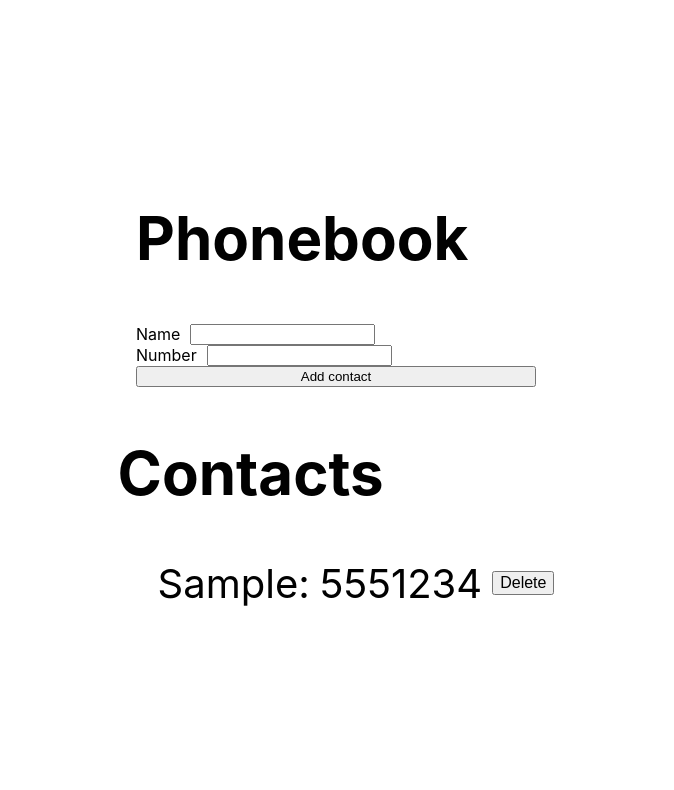
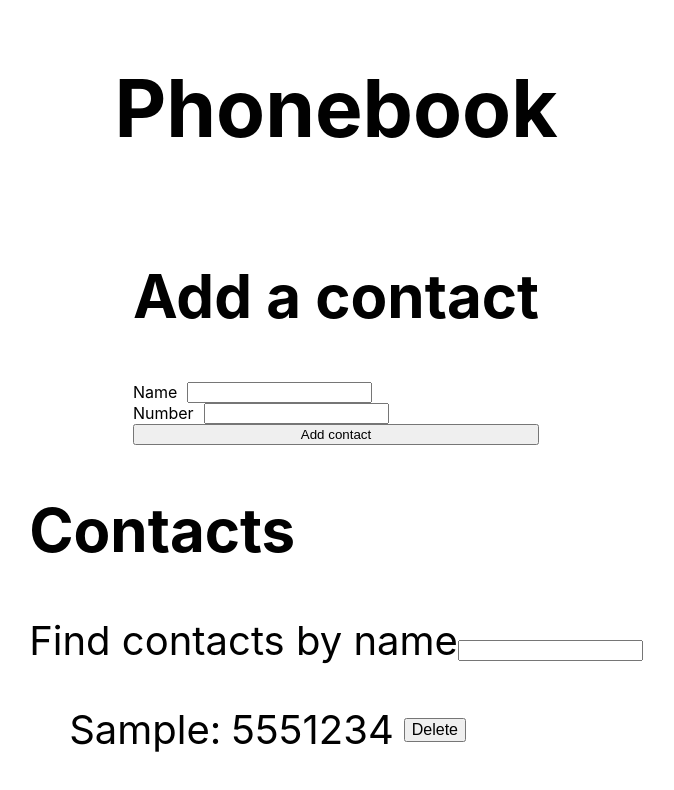
Before and after one commit to sidor91/goit-react-hw-02-phonebook, a React (Create React App) app: page / in a window 1280 px wide. Both pictures are taken after typing "Sample", "5551234" into the empty fields and a click on the button "Add contact". Shown: the top 790 px of the page, without its empty margins (304-978 px from the left). Built offline with nearby package versions, Linux system fonts and the light colour scheme.

Commit message:
tasks 1,2,3,4,6 are done

```diff
--- a/src/components/App.jsx
+++ b/src/components/App.jsx
@@ -1,7 +1,8 @@
 import React from 'react';
 import Section from './Section'
 import Form from './Form';
-import Contacts from './Contacts';
+import ContactList from './ContactList';
+import Filter from './Filter';
 
 class App extends React.Component {
   state = {
@@ -9,18 +10,37 @@ class App extends React.Component {
     filter: '',
   };
 
-  formSubmitHandler = (data) => {
-    this.setState(prevState => { return { contacts: [...prevState.contacts, data] }; })
-  }
+  formSubmitHandler = data => {
+    this.setState(prevState => {
+      return { contacts: [...prevState.contacts, data] };
+    });
+  };
 
-  contactDeleteHandler = (data) => {
+  contactDeleteHandler = data => {
     this.setState(prevState => {
-      return {contacts: prevState.contacts.filter(contact => contact.id !== data)}
-    })
+      return {
+        contacts: prevState.contacts.filter(
+          contact => contact.id !== data.target.id
+        ),
+      };
+    });
+  };
+
+  filterInputHandler = e => {
+    this.setState({ filter: e.target.value });
+  };
+
+  showFilteredContacts = () => {
+    const { contacts, filter } = this.state;
+    const filterToLowerCase = filter.toLowerCase();
+    return contacts.filter(contact =>
+      contact.name.toLowerCase().includes(filterToLowerCase)
+    );
   }
 
   render() {
-    const { contacts } = this.state;
+    const { contacts, filter } = this.state;
+    const filteredContacts = this.showFilteredContacts();
     return (
       <div
         style={{
@@ -33,12 +53,17 @@ class App extends React.Component {
           color: '#010101',
         }}
       >
-        <Section title="Phonebook">
+        <h1>Phonebook</h1>
+        <Section title="Add a contact">
           <Form onSubmit={this.formSubmitHandler} />
         </Section>
         {contacts.length > 0 && (
           <Section title="Contacts">
-            <Contacts data={contacts} onContactDelete={this.contactDeleteHandler} />
+            <Filter value={filter} onChange={this.filterInputHandler} />
+            <ContactList
+              data={filteredContacts}
+              onContactDelete={this.contactDeleteHandler}
+            />
           </Section>
         )}
       </div>
--- /dev/null
+++ b/src/components/Contact/Contact.jsx
@@ -0,0 +1,22 @@
+import {
+  ContactItem,
+  ContactName,
+  ContactNumber,
+  ContactDeleteButton,
+} from './Contact.styled';
+
+const Contact = ({ name, number, id, handleDelete }) =>
+  (<ContactItem>
+    <ContactName>{name}:</ContactName>
+    <ContactNumber>{number}</ContactNumber>
+    <ContactDeleteButton
+      type="button"
+      onClick={handleDelete}
+      id={id}
+    >
+      Delete
+    </ContactDeleteButton>
+  </ContactItem>);
+
+
+export default Contact;
--- a/src/components/Contacts/Contacts.styled.js
+++ b/src/components/Contact/Contact.styled.js
@@ -1,30 +1,24 @@
 import styled from 'styled-components';
 
-
-const ContactList = styled.ul``;
-const Contact = styled.li`
+const ContactItem = styled.li`
   display: flex;
   align-items: center;
 `;
-
 
 const ContactName = styled.span`
   margin-right: 10px;
 `;
 
-
 const ContactNumber = styled.span`
   margin-right: 10px;
 `;
-
 
 const ContactDeleteButton = styled.button`
   font-size: 16px;
 `;
 
 export {
-  ContactList,
-  Contact,
+  ContactItem,
   ContactName,
   ContactNumber,
   ContactDeleteButton,
--- /dev/null
+++ b/src/components/Contact/index.js
@@ -0,0 +1 @@
+export { default } from './Contact';
--- /dev/null
+++ b/src/components/ContactList/ContactList.jsx
@@ -0,0 +1,19 @@
+import React from 'react';
+import { ListOfContacts } from './ContactList.styled';
+import Contact from '../Contact';
+
+const ContactList = ({ data, onContactDelete }) => (
+  <ListOfContacts>
+    {data.map(contact => (
+      <Contact
+        key={contact.id}
+        name={contact.name}
+        number={contact.number}
+        id={contact.id}
+        handleDelete={onContactDelete}
+      />
+    ))}
+  </ListOfContacts>
+);
+
+export default ContactList;
--- /dev/null
+++ b/src/components/ContactList/ContactList.styled.js
@@ -0,0 +1,9 @@
+import styled from 'styled-components';
+
+
+const ListOfContacts = styled.ul``;
+
+
+export {
+  ListOfContacts,
+};
--- /dev/null
+++ b/src/components/ContactList/index.js
@@ -0,0 +1 @@
+export { default } from './ContactList';
--- a/src/components/Contacts/Contacts.jsx
+++ /dev/null
@@ -1,36 +0,0 @@
-import React from 'react';
-import {
-  ContactList,
-  Contact,
-  ContactName,
-  ContactNumber,
-  ContactDeleteButton,
-} from './Contacts.styled';
-
-class Contacts extends React.Component {
-    handleDelete = (e) => {
-        this.props.onContactDelete(e.currentTarget.id);
-    };
-
-  render() {
-    return (
-      <ContactList>
-        {this.props.data.map(contact => (
-          <Contact key={contact.id}>
-            <ContactName>{contact.name}:</ContactName>
-            <ContactNumber>{contact.number}</ContactNumber>
-            <ContactDeleteButton
-              type="button"
-              onClick={this.handleDelete}
-              id={contact.id}
-            >
-              Delete
-            </ContactDeleteButton>
-          </Contact>
-        ))}
-      </ContactList>
-    );
-  }
-}
-
-export default Contacts;
--- a/src/components/Contacts/index.js
+++ /dev/null
@@ -1 +0,0 @@
-export { default } from './Contacts';
--- a/src/components/Filter/Filter.jsx
+++ b/src/components/Filter/Filter.jsx
@@ -0,0 +1,16 @@
+import { FilterLabel, FilterInput } from './Filter.styled';
+
+const Filter = ({ value, onChange }) => {
+   return (
+     <FilterLabel> Find contacts by name
+       <FilterInput
+         type="text"
+         name="filter"
+         onChange={onChange}
+         value={value}
+       />
+     </FilterLabel>
+   );
+}
+
+export default Filter;
--- a/src/components/Filter/Filter.styled.js
+++ b/src/components/Filter/Filter.styled.js
@@ -1,7 +1,6 @@
 import styled from 'styled-components';
 
-const FilterForm = styled.form``;
 const FilterLabel = styled.label``;
 const FilterInput = styled.input``;
 
-export { FilterForm, FilterLabel, FilterInput };
+export { FilterLabel, FilterInput };
--- a/src/components/Form/Form.jsx
+++ b/src/components/Form/Form.jsx
@@ -42,8 +42,11 @@ class Form extends React.Component {
         <Label>
           Number
           <InputField
-            type='tel'
+            type="tel"
             name="number"
+            pattern="\+?\d{1,4}?[-.\s]?\(?\d{1,3}?\)?[-.\s]?\d{1,4}[-.\s]?\d{1,4}[-.\s]?\d{1,9}"
+            title="Phone number must be digits and can contain spaces, dashes, parentheses and can start with +"
+            required
             onChange={this.onInputChange}
             value={number}
           />
```
